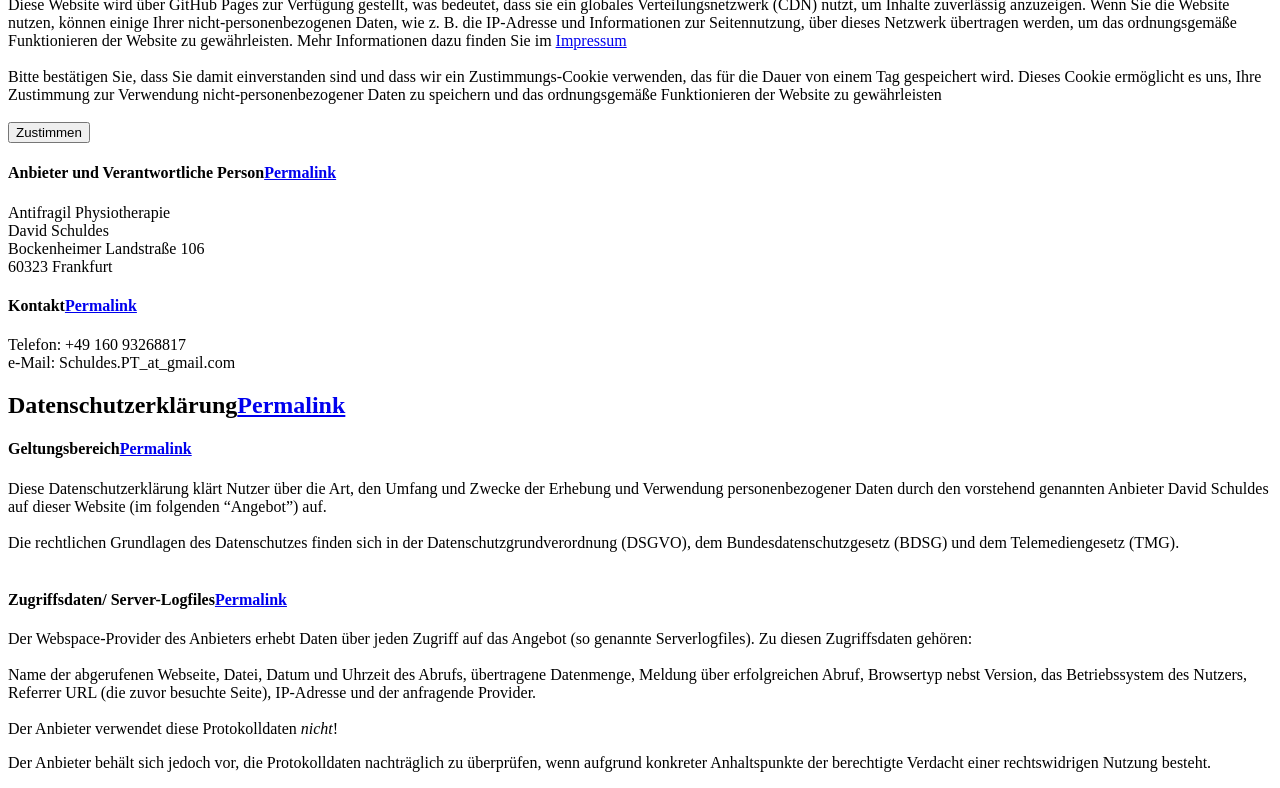
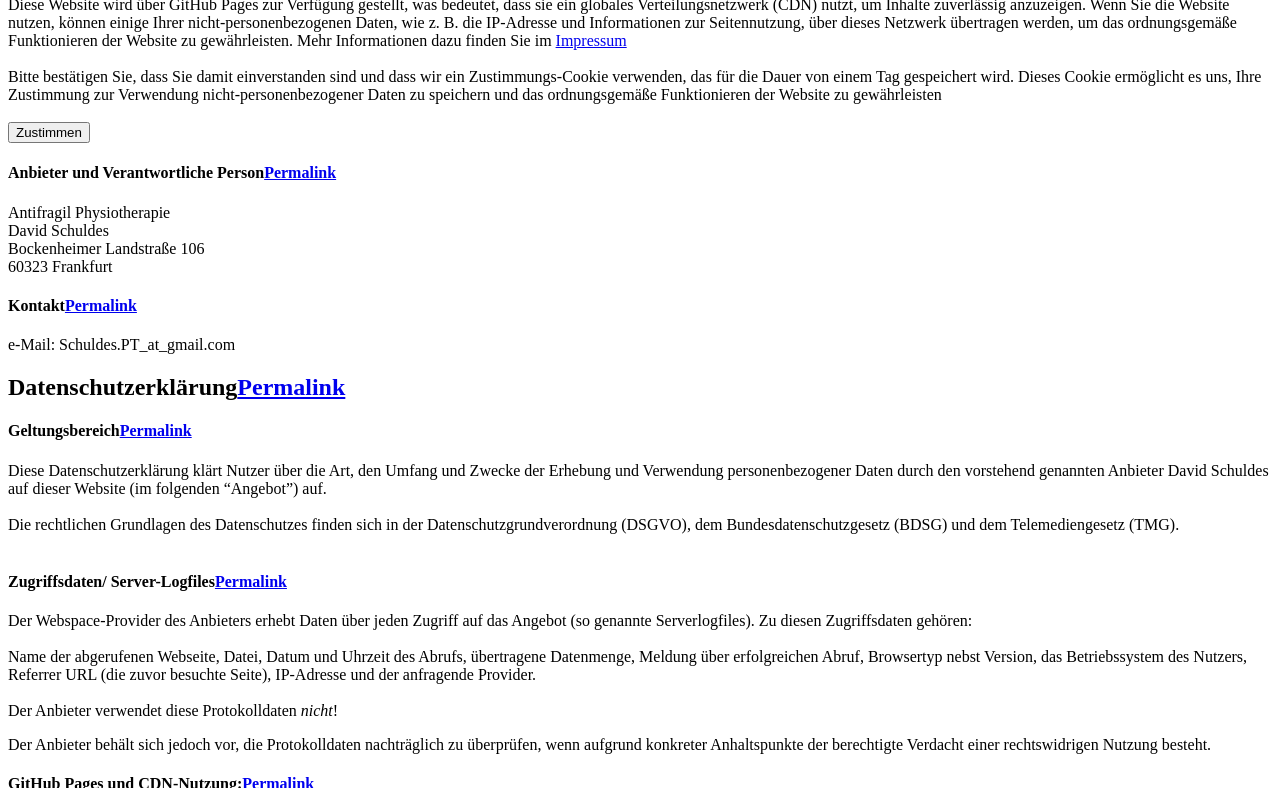
Before and after one commit to perstarke-webdev/antifragil-site, a Jekyll site: the page built from _pages/imprint.md, in a window 1280 px wide and 900 px high, cut to the strip 112-900 px from the top of the window. Built offline with Jekyll 4.4.1, drawn with Linux system fonts in a browser that asks for light colours; cached includes are drawn as plain includes; some web fonts are replaced.

Commit message:
Update imprint.md

```diff
--- a/_pages/imprint.md
+++ b/_pages/imprint.md
@@ -12,8 +12,6 @@
 
 
 #### Kontakt
-Telefon: +49 160 93268817
-<br>
 e-Mail: Schuldes.PT_at_gmail.com
 <br>
 
```
